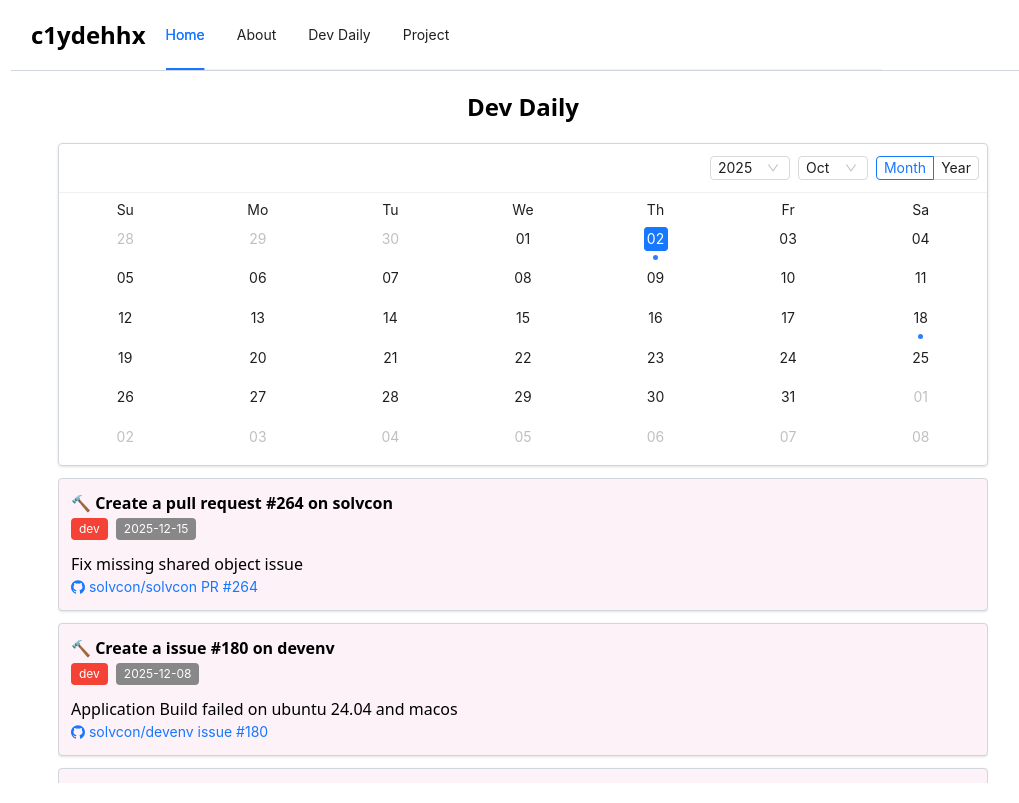
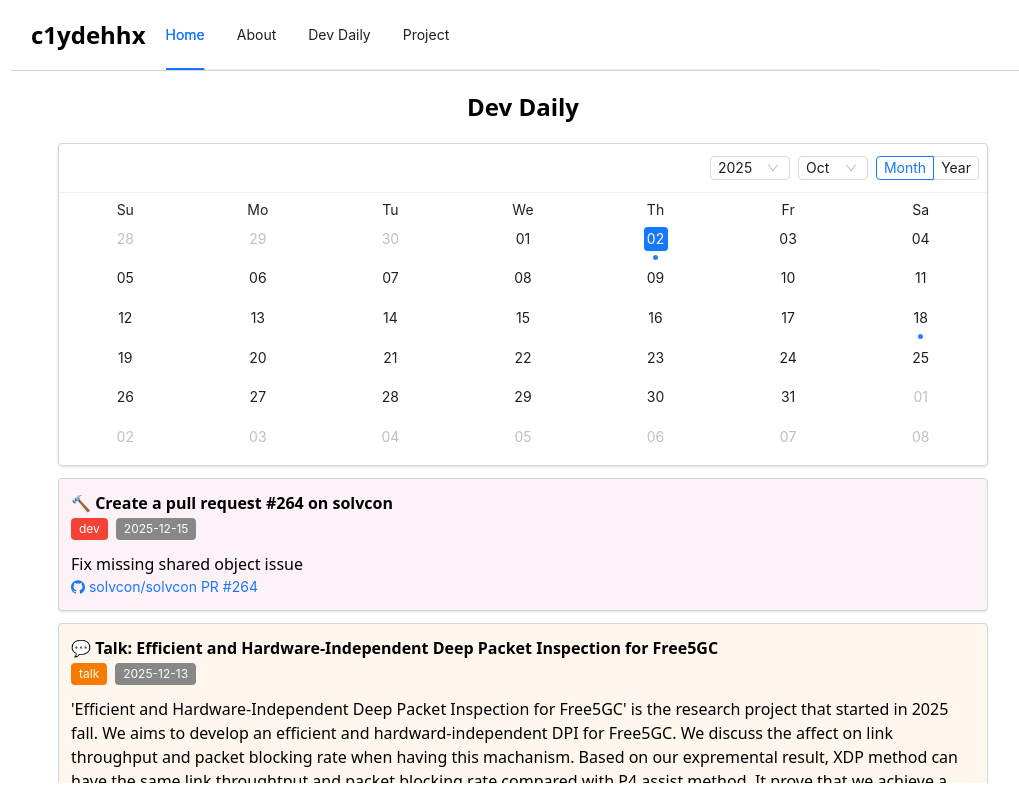
Before and after one commit to c1ydehhx/c1ydehhx.github.io, a React (Vite) app: page /#/DevDaily in a window 1280 px wide. Shown: the whole page, without its empty margins (117-1136 px from the left). Built offline with nearby package versions, Linux system fonts and the light colour scheme.

Commit message:
Add daily 'Talk: Efficient and Hardware-Independent Deep Packet Inspection for Free5GC'

```diff
--- a/src/daily/daily.tsx
+++ b/src/daily/daily.tsx
@@ -12,6 +12,18 @@ export const dailyData = [
             <p>Fix missing shared object issue</p>
             <div className="flex flex-col gap-1">
                 <Link href="https://github.com/solvcon/solvcon/pull/264"><GithubOutlined /> solvcon/solvcon PR #264</Link>
+            </div>
+        </div>
+    },
+    {
+        date: "2025-12-13",
+        topic: "talk",
+        title: "Talk: Efficient and Hardware-Independent Deep Packet Inspection for Free5GC",
+        description: <div>
+            <p>'Efficient and Hardware-Independent Deep Packet Inspection for Free5GC' is the research project that started in 2025 fall. We aims to develop an efficient and hardward-independent DPI for Free5GC. We discuss the affect on link throughput and packet blocking rate when having this machanism. Based on our expremental result, XDP method can have the same link throughtput and packet blocking rate compared with P4 assist method. It prove that we achieve a hardware-independent DPI solution that efficient as hardware-support solution.</p>
+            <p>It's interesting in get to know how to apply XDP into real network system like 5G Core, and share these work to the attendee in sciwork conference.</p>
+            <div className="flex flex-col gap-1">
+                <Link href="https://conf.sciwork.dev/program"><LinkOutlined /> Link: homepage of sciwork conference</Link>
             </div>
         </div>
     },
```
